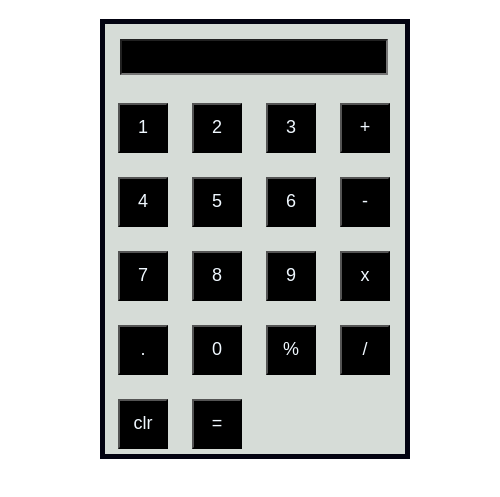
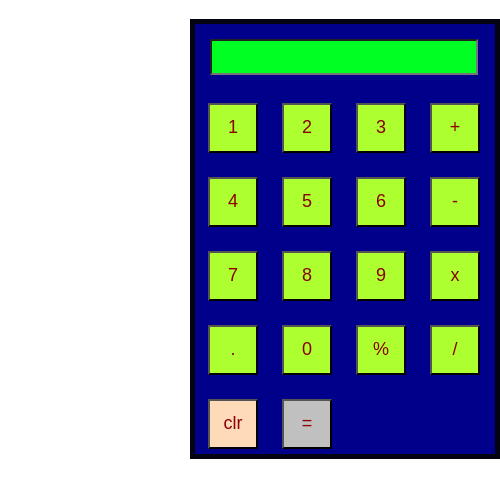
Before and after one commit to Nivetha-deve/B54WE-TASK-8-DOM-CAL-, a plain HTML site: page index.html in a window 390 px wide. Shown: the part 61-558 px from the top of the page, 500 px wide, since content can reach past the window. Drawn offline with Linux system fonts and the light colour scheme.

Commit message:
Add files via upload

```diff
--- a/index.html
+++ b/index.html
@@ -37,8 +37,8 @@
         <td><input type="button" value="/" class="num" onclick="solve('/')"></td>
     </tr>
     <tr>
-        <td><input type="button" value="clr" class="num2" onclick="clr()"></td>
-        <td><input type="button" value="=" class="num2" onclick="display('=')"></td>
+        <td><input type="button" value="clr" class="num2 clr" onclick="clr()"></td>
+        <td><input type="button" value="=" class="num2 equal" onclick="display('=')"></td>
     </tr>
    </table>
    </div>
--- a/style.css
+++ b/style.css
@@ -2,8 +2,8 @@ h1{
     text-align: center;
 }
 .container{
-    background-color: rgba(210, 217, 211, 0.901);
-    color: black;
+    background-color: darkblue;
+    color: rgb(51, 201, 31);
     border: 5px solid rgb(3, 3, 17);
     height: 430px;
     width: 300px;
@@ -11,8 +11,8 @@ h1{
     left: 550px;
 }
 .num1,.num,.num2{
-    background-color: black;
-    color: aliceblue;
+    background-color:greenyellow;
+    color: darkred;
     font-size: large;
     width: 50px;
     height: 50px;
@@ -23,14 +23,28 @@ h1{
     width: 260px;
     height: 30px;
     margin: 15px;
-    background-color: black;
-    color: aliceblue;
+    font-size: 20px;
+    background-color: rgb(0, 255, 34);
+    color: rgb(17, 18, 19);
+}
+.clr{
+    background-color: peachpuff;
+}
+.equal{
+    background-color: silver;
 }
 
-@media only screen and (max-width: 768px) {
+@media (width <800px) {
     .container {
-        width: auto 0;
-        position: absolute;
-        left: 100px;
+            background-color: darkblue;
+            color: rgb(10, 230, 46);
+            border: 5px solid rgb(3, 3, 17);
+            height: 430px;
+            width: 300px;
+            position: absolute;
+            left: 190px;
+        }
+        h1{
+            text-align: center;
+        }
     }
-}
```
